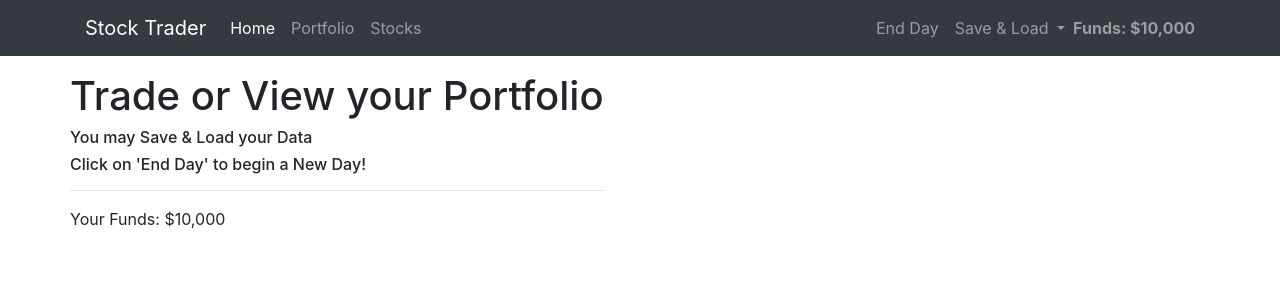
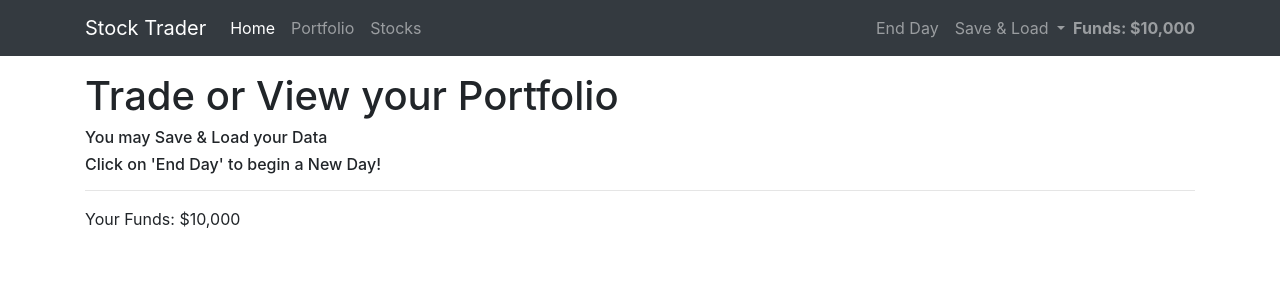
Before and after one commit to devmobin/stock-trader, a Vue app: page / in a window 1280 px wide. Shown: the top 300 px of the page. Built offline with nearby package versions, Linux system fonts and the light colour scheme.

Commit message:
new grid system

```diff
--- a/src/App.vue
+++ b/src/App.vue
@@ -2,13 +2,9 @@
   <div>
     <Header></Header>
     <div class="container mt-3">
-      <div class="row">
-        <div class="col-xs-12">
-          <transition name="slide" mode="out-in">
-            <router-view></router-view>
-          </transition>
-        </div>
-      </div>
+      <transition name="slide" mode="out-in">
+        <router-view></router-view>
+      </transition>
     </div>
   </div>
 </template>
```
